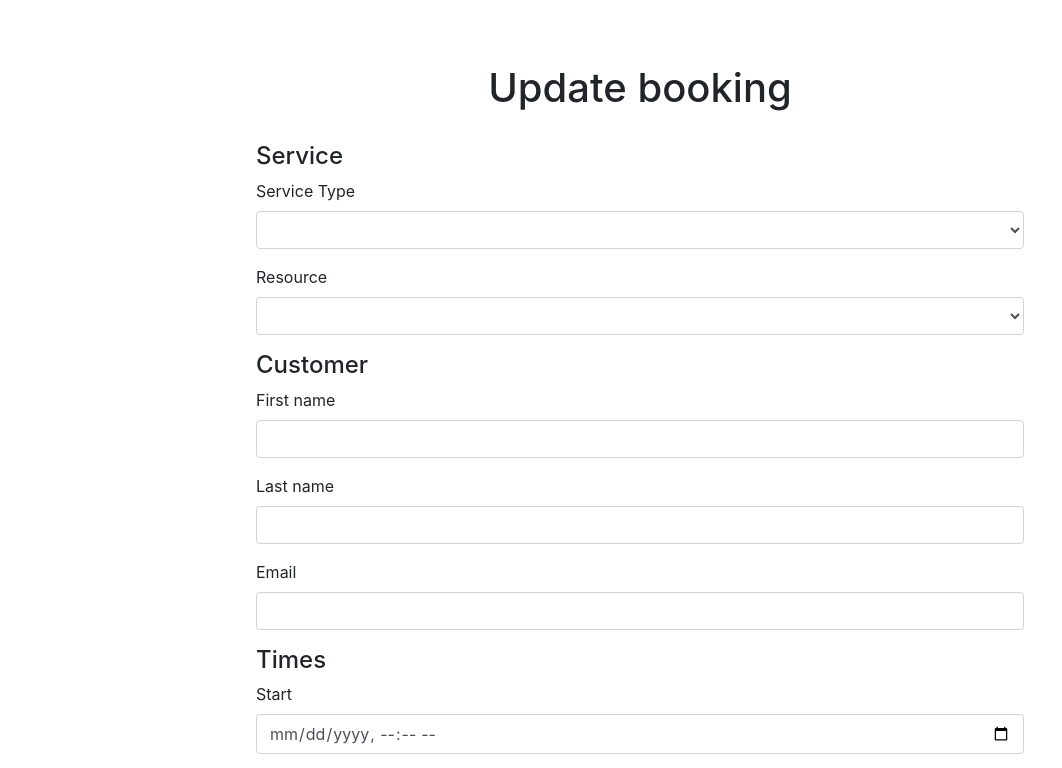
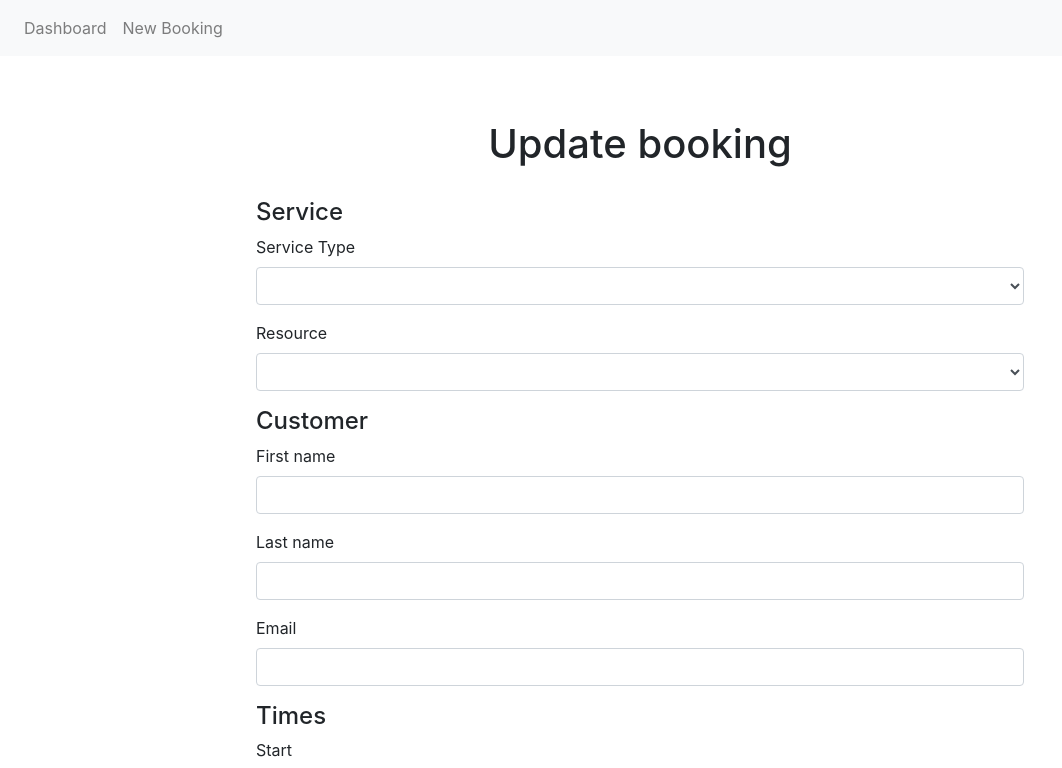
Before and after one commit to ovidiup13/BookingApp, an Angular app: page /bookings/1 in a window 1280 px wide. Shown: the top 768 px of the page, without its empty margins (0-1062 px from the left). Built offline with nearby package versions, Linux system fonts and the light colour scheme; no server answers.

Commit message:
Add navbar component

```diff
--- a/src/app/app.component.ts
+++ b/src/app/app.component.ts
@@ -3,9 +3,12 @@ import { Component } from "@angular/core";
 @Component({
   selector: "app-root",
   template: `
-    <div>
+  <div>
+    <app-nav></app-nav>
+    <div class="content">
       <router-outlet></router-outlet>
     </div>
+  </div>
   `
 })
 export class AppComponent {}
--- a/src/app/app.module.ts
+++ b/src/app/app.module.ts
@@ -9,6 +9,7 @@ import { NotFoundComponent } from "./not-found.component";
 
 // modules
 import { BookingsModule } from "./bookings/bookings.module";
+import { NavComponent } from './nav/nav.component';
 
 const routes: Routes = [
   {
@@ -23,7 +24,7 @@ const routes: Routes = [
 ];
 
 @NgModule({
-  declarations: [AppComponent, HomeComponent, NotFoundComponent],
+  declarations: [AppComponent, HomeComponent, NotFoundComponent, NavComponent],
   imports: [BrowserModule, RouterModule.forRoot(routes), BookingsModule],
   providers: [],
   bootstrap: [AppComponent]
--- a/src/app/bookings/components/booking-detail/booking-detail.component.css
+++ b/src/app/bookings/components/booking-detail/booking-detail.component.css
@@ -1,5 +1,5 @@
 .booking {
   margin-bottom: 20px;
-  background-color: #e3e7ed;
+  background-color: #f8f9fa;
   padding: 15px;
 }
--- a/src/app/bookings/containers/bookings-dashboard/bookings-dashboard.component.ts
+++ b/src/app/bookings/containers/bookings-dashboard/bookings-dashboard.component.ts
@@ -7,11 +7,11 @@ import { Router } from "@angular/router";
 @Component({
   selector: "app-bookings-dashboard",
   template: `
-    <div>
-    <div class="title">
-      <h1 class="title">Bookings Dashboard</h1>
-      <button class="btn btn-primary" (click)="createBooking()">Create booking</button>
-    </div>
+    <div class="content">
+      <div class="title">
+        <h1>Bookings Dashboard</h1>
+        <button class="btn btn-primary" (click)="createBooking()">Create booking</button>
+      </div>
 
       <div class="booking-list">
             <app-booking-detail
@@ -21,7 +21,6 @@ import { Router } from "@angular/router";
               (delete)="handleDelete($event)">
             </app-booking-detail>
       </div>
-
     </div>
   `,
   styleUrls: ["./bookings-dashboard.component.css"]
--- a/src/app/home.component.ts
+++ b/src/app/home.component.ts
@@ -5,6 +5,8 @@ import { Component } from "@angular/core";
   template: `
     <div>
       <h1 class="title">Booking Management</h1>
+      <p>Hello and welcome to the booking management web app!</p>
+      <p>Click the <b>Dashboard</b> or <b>New Booking</b> links in the navbar to get started. </p>
     </div>
   `
 })
--- /dev/null
+++ b/src/app/nav/nav.component.html
@@ -0,0 +1,14 @@
+<nav class="navbar navbar-expand-lg navbar-light bg-light">
+  <button class="navbar-toggler" type="button" data-toggle="collapse" data-target="#navbarNav" aria-controls="navbarNav" aria-expanded="false"
+    aria-label="Toggle navigation">
+    <span class="navbar-toggler-icon"></span>
+  </button>
+  <div class="collapse navbar-collapse" id="navbarNav">
+    <ul class="navbar-nav">
+      <li class="nav-item" *ngFor="let item of nav">
+        <a class="nav-link" [routerLink]="item.link" routerLinkActive="active" [routerLinkActiveOptions]="{ exact: item.exact }">{{item.name}}
+        </a>
+      </li>
+    </ul>
+  </div>
+</nav>
--- /dev/null
+++ b/src/app/nav/nav.component.ts
@@ -0,0 +1,31 @@
+import { Component, OnInit } from "@angular/core";
+
+interface Nav {
+  link: string;
+  name: string;
+  exact: boolean;
+}
+
+@Component({
+  selector: "app-nav",
+  templateUrl: "./nav.component.html",
+  styleUrls: ["./nav.component.css"]
+})
+export class NavComponent implements OnInit {
+  nav: Nav[] = [
+    {
+      link: "/bookings",
+      name: "Dashboard",
+      exact: true
+    },
+    {
+      link: "/bookings/new",
+      name: "New Booking",
+      exact: true
+    }
+  ];
+
+  constructor() {}
+
+  ngOnInit() {}
+}
--- a/src/styles.css
+++ b/src/styles.css
@@ -1,5 +1,5 @@
 /* You can add global styles to this file, and also import other style files */
-body {
+.content {
   min-width: 600px;
   margin: 5% 20%;
 }
```
Also changed, not shown: src/app/nav/nav.component.css (added), 1 other file (tests, documents, lock files or other folders).
